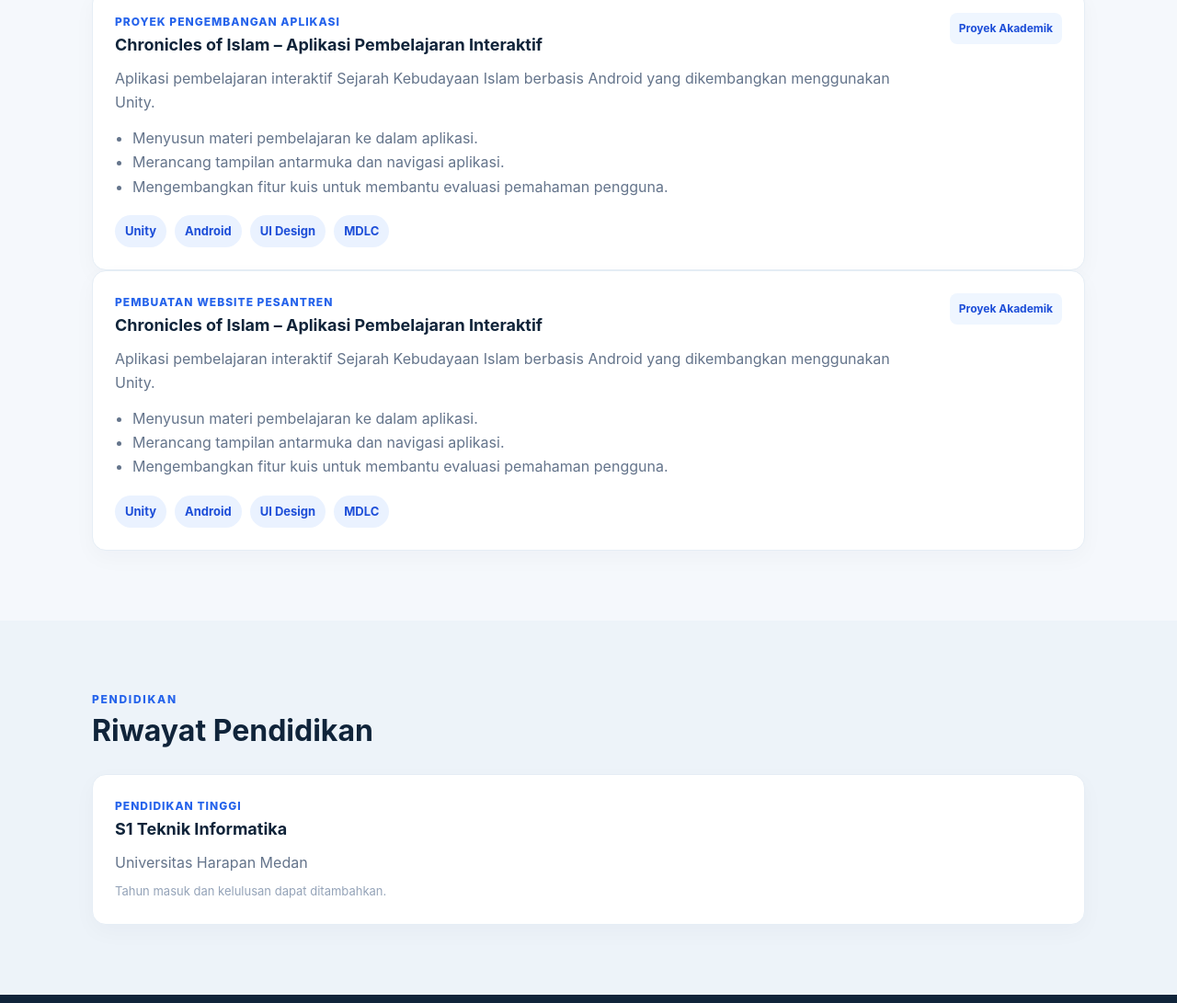
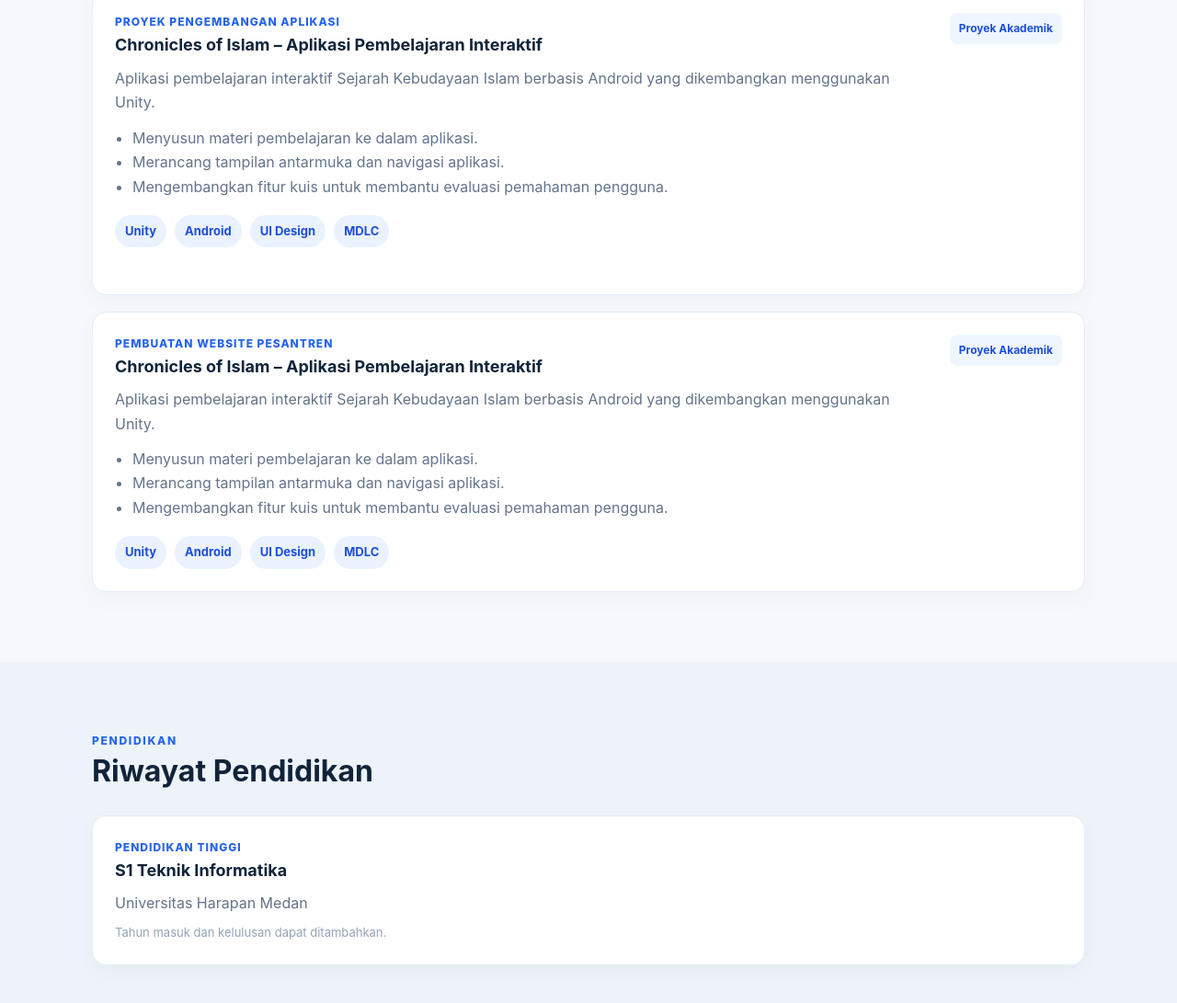
Before and after one commit to MuhammadSyukur1276/Portofolio_Muhammad_Syukur, a plain HTML site: page index.html in a window 1280 px wide. Shown: the part 2056-3147 px from the top of the page at 92% size. Drawn offline with Linux system fonts and the light colour scheme.

Commit message:
Update index.html

```diff
--- a/index.html
+++ b/index.html
@@ -25,6 +25,7 @@
     .info{display:grid;gap:13px}.info-row{padding-bottom:12px;border-bottom:1px solid var(--line)}.info-row small{display:block;color:var(--muted);font-size:12px}.info-row strong{color:var(--navy)}
     .skills{grid-template-columns:repeat(3,1fr)}.skill{display:flex;gap:13px;align-items:flex-start}.icon{width:38px;height:38px;display:grid;place-items:center;border-radius:10px;background:#eaf2ff;color:var(--blue);font-weight:900;flex:none}
     .project{display:grid;grid-template-columns:1fr auto;gap:20px;align-items:start}.project-label{font-size:12px;color:var(--blue);font-weight:800;text-transform:uppercase;letter-spacing:1px}
+    .project + .project {margin-top: 18px;}
     .project ul{color:var(--muted);padding-left:19px;margin:12px 0 0}.project .pill{background:#eff6ff;color:#1d4ed8;padding:7px 10px;border-radius:8px;font-size:12px;font-weight:700;white-space:nowrap}
     .note{background:#eff6ff;border:1px solid #dbeafe;border-radius:12px;padding:16px;color:#334155;font-size:14px;margin-top:18px}
     .contact{background:var(--navy);color:white}.contact h2{color:white}.contact .intro{color:#cbd5e1}.contact-card{margin-top:25px;background:#ffffff12;border:1px solid #ffffff25;border-radius:14px;padding:22px;display:flex;justify-content:space-between;align-items:center;gap:20px;flex-wrap:wrap}
@@ -80,10 +81,11 @@
       <div><div class="project-label">Proyek pengembangan aplikasi</div><h3>Chronicles of Islam – Aplikasi Pembelajaran Interaktif</h3>
         <p>Aplikasi pembelajaran interaktif Sejarah Kebudayaan Islam berbasis Android yang dikembangkan menggunakan Unity.</p>
         <ul><li>Menyusun materi pembelajaran ke dalam aplikasi.</li><li>Merancang tampilan antarmuka dan navigasi aplikasi.</li><li>Mengembangkan fitur kuis untuk membantu evaluasi pemahaman pengguna.</li></ul>
-        <div class="taglist"><span class="tag">Unity</span><span class="tag">Android</span><span class="tag">UI Design</span><span class="tag">MDLC</span></div>
+        <div class="taglist"><span class="tag">Unity</span><span class="tag">Android</span><span class="tag">UI Design</span><span class="tag">MDLC</span></div><br>
       </div>
       <span class="pill">Proyek Akademik</span>
     </div>
+
       <div class="card project">
         <div><div class="project-label">Pembuatan Website Pesantren</div><h3>Chronicles of Islam – Aplikasi Pembelajaran Interaktif</h3>
           <p>Aplikasi pembelajaran interaktif Sejarah Kebudayaan Islam berbasis Android yang dikembangkan menggunakan Unity.</p>
```
